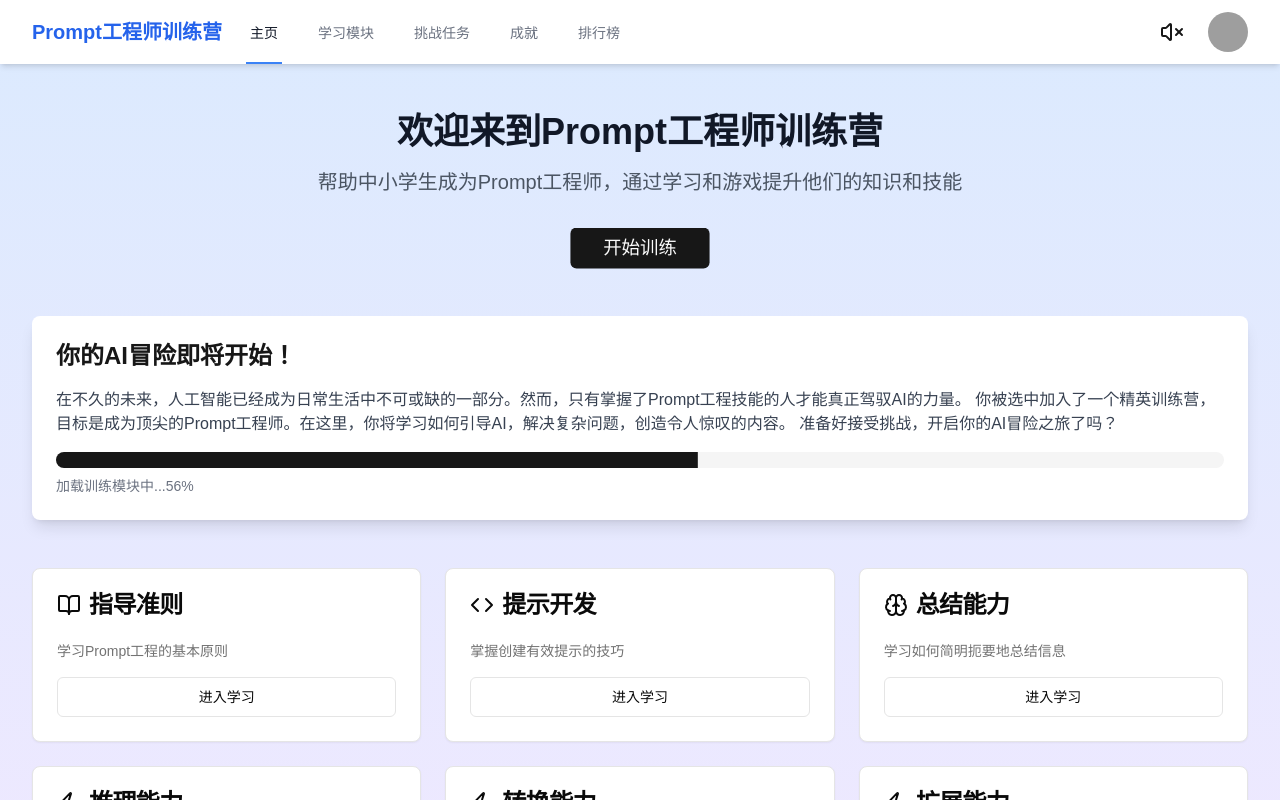
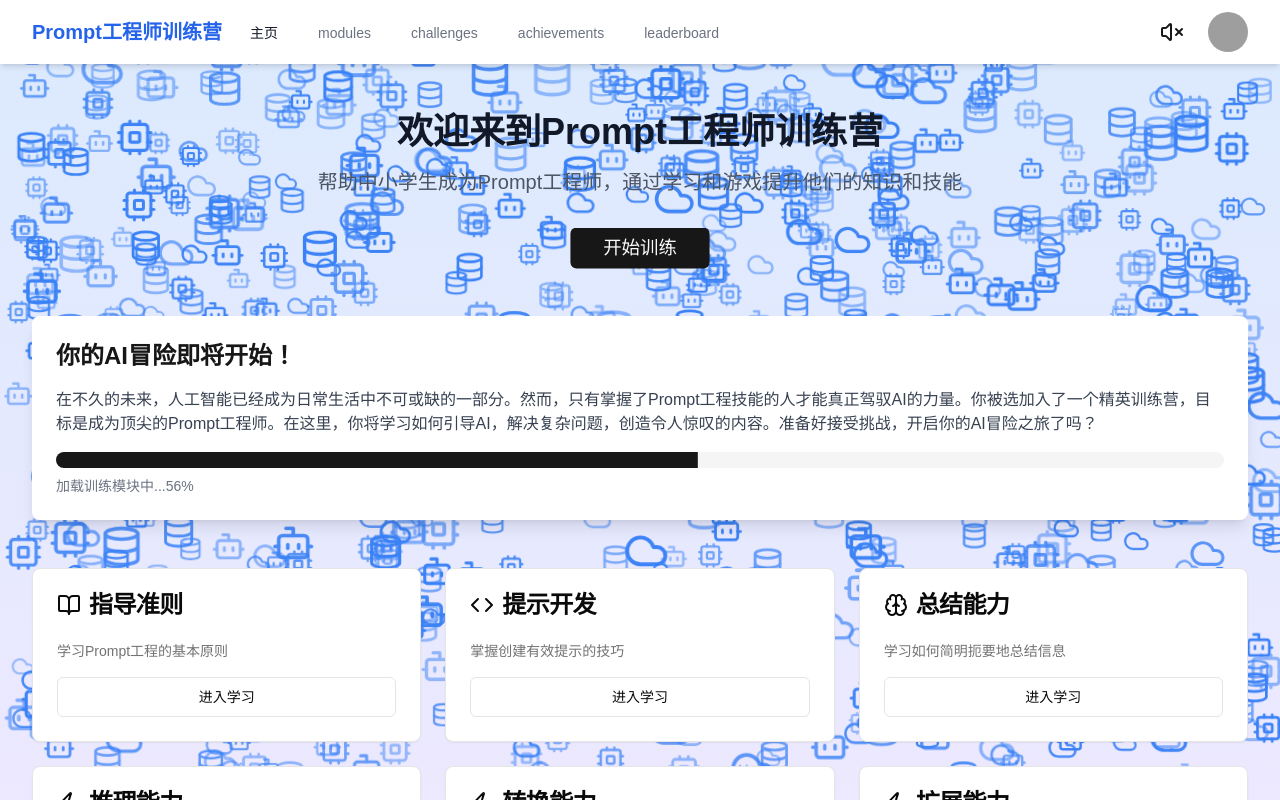
Before and after one commit to cookabc/app-universe, a Next.js app: page / in a window 1280 px wide. Shown: the top 800 px of the page. Built offline with nearby package versions, Linux system fonts and the light colour scheme; grey boxes are pictures that could not be loaded.

Commit message:
feat: Add floating icons to homepage
The commit adds floating icons to the homepage for a visually appealing effect.

```diff
--- a/src/app/page.tsx
+++ b/src/app/page.tsx
@@ -11,9 +11,55 @@ import {
 } from "@/components/ui/card";
 import { Progress } from "@/components/ui/progress";
 import { AnimatePresence, motion } from "framer-motion";
-import { BookOpen, Brain, Code, Volume2, VolumeX, Zap } from "lucide-react";
+import {
+	BookOpen,
+	Bot,
+	Brain,
+	Cloud,
+	Code,
+	Cpu,
+	Database,
+	Volume2,
+	VolumeX,
+	Zap,
+} from "lucide-react";
 import Link from "next/link";
 import { useEffect, useState } from "react";
+
+interface FloatingIconProps {
+	icon: React.ComponentType<React.SVGProps<SVGSVGElement>>;
+	x: number;
+	y: number;
+}
+
+const FloatingIcon: React.FC<FloatingIconProps> = ({ icon: Icon, x, y }) => (
+	<motion.div
+		className="absolute text-blue-500 opacity-50"
+		style={{ x, y }}
+		animate={{ y: [y, y - 50, y], opacity: [0.5, 1, 0.5] }}
+		transition={{
+			repeat: Number.POSITIVE_INFINITY,
+			duration: 5 + Math.random() * 5,
+			ease: "easeInOut",
+		}}
+	>
+		<Icon width={24 + Math.random() * 24} height={24 + Math.random() * 24} />
+	</motion.div>
+);
+
+const FloatingIcons = () => {
+	const icons = [Cpu, Database, Cloud, Bot];
+	return (
+		<div className="fixed inset-0 pointer-events-none">
+			{Array.from({ length: 20 }).map(() => {
+				const icon = icons[Math.floor(Math.random() * icons.length)];
+				const x = Math.random() * (window.innerWidth - 24);
+				const y = Math.random() * (window.innerHeight - 24);
+				return <FloatingIcon key={icon.displayName} icon={icon} x={x} y={y} />;
+			})}
+		</div>
+	);
+};
 
 export default function HomePage() {
 	const [showStory, setShowStory] = useState(false);
@@ -34,31 +80,37 @@ export default function HomePage() {
 
 	const modules = [
 		{
+			id: 1,
 			title: "指导准则",
 			description: "学习Prompt工程的基本原则",
 			icon: <BookOpen className="h-6 w-6" />,
 		},
 		{
+			id: 2,
 			title: "提示开发",
 			description: "掌握创建有效提示的技巧",
 			icon: <Code className="h-6 w-6" />,
 		},
 		{
+			id: 3,
 			title: "总结能力",
 			description: "学习如何简明扼要地总结信息",
 			icon: <Brain className="h-6 w-6" />,
 		},
 		{
+			id: 4,
 			title: "推理能力",
 			description: "培养逻辑推理和分析能力",
 			icon: <Zap className="h-6 w-6" />,
 		},
 		{
+			id: 5,
 			title: "转换能力",
 			description: "学习如何转换信息的形式和格式",
 			icon: <Zap className="h-6 w-6" />,
 		},
 		{
+			id: 6,
 			title: "扩展能力",
 			description: "掌握扩展和丰富内容的技巧",
 			icon: <Zap className="h-6 w-6" />,
@@ -67,12 +119,13 @@ export default function HomePage() {
 
 	const toggleMute = () => {
 		setIsMuted(!isMuted);
-		// 这里应该有控制背景音乐的逻辑
+		// TODO: 这里应该有控制背景音乐的逻辑
 	};
 
 	return (
-		<div className="min-h-screen bg-gradient-to-b from-blue-100 to-purple-100">
-			<nav className="bg-white shadow-md">
+		<div className="min-h-screen bg-gradient-to-b from-blue-100 to-purple-100 relative overflow-hidden">
+			<FloatingIcons />
+			<nav className="bg-white shadow-md relative z-10">
 				<div className="max-w-7xl mx-auto px-4 sm:px-6 lg:px-8">
 					<div className="flex justify-between h-16">
 						<div className="flex">
@@ -82,36 +135,21 @@ export default function HomePage() {
 								</span>
 							</div>
 							<div className="hidden sm:ml-6 sm:flex sm:space-x-8">
-								<Link
-									href="/"
-									className="border-blue-500 text-gray-900 inline-flex items-center px-1 pt-1 border-b-2 text-sm font-medium"
-								>
-									主页
-								</Link>
-								<Link
-									href="/modules"
-									className="border-transparent text-gray-500 hover:border-gray-300 hover:text-gray-700 inline-flex items-center px-1 pt-1 border-b-2 text-sm font-medium"
-								>
-									学习模块
-								</Link>
-								<Link
-									href="/challenges"
-									className="border-transparent text-gray-500 hover:border-gray-300 hover:text-gray-700 inline-flex items-center px-1 pt-1 border-b-2 text-sm font-medium"
-								>
-									挑战任务
-								</Link>
-								<Link
-									href="/achievements"
-									className="border-transparent text-gray-500 hover:border-gray-300 hover:text-gray-700 inline-flex items-center px-1 pt-1 border-b-2 text-sm font-medium"
-								>
-									成就
-								</Link>
-								<Link
-									href="/leaderboard"
-									className="border-transparent text-gray-500 hover:border-gray-300 hover:text-gray-700 inline-flex items-center px-1 pt-1 border-b-2 text-sm font-medium"
-								>
-									排行榜
-								</Link>
+								{[
+									"/",
+									"/modules",
+									"/challenges",
+									"/achievements",
+									"/leaderboard",
+								].map((href) => (
+									<Link
+										key={href}
+										href={href}
+										className={`border-transparent text-gray-500 hover:border-gray-300 hover:text-gray-700 inline-flex items-center px-1 pt-1 border-b-2 text-sm font-medium ${href === "/" ? "border-blue-500 text-gray-900" : ""}`}
+									>
+										{href === "/" ? "主页" : href.replace("/", "")}
+									</Link>
+								))}
 							</div>
 						</div>
 						<div className="flex items-center">
@@ -136,7 +174,7 @@ export default function HomePage() {
 				</div>
 			</nav>
 
-			<main className="max-w-7xl mx-auto px-4 sm:px-6 lg:px-8 py-12">
+			<main className="max-w-7xl mx-auto px-4 sm:px-6 lg:px-8 py-12 relative z-10">
 				<motion.div
 					initial={{ opacity: 0, y: -50 }}
 					animate={{ opacity: 1, y: 0 }}
@@ -173,9 +211,7 @@ export default function HomePage() {
 						>
 							<h2 className="text-2xl font-bold mb-4">你的AI冒险即将开始！</h2>
 							<p className="text-gray-700">
-								在不久的未来，人工智能已经成为日常生活中不可或缺的一部分。然而，只有掌握了Prompt工程技能的人才能真正驾驭AI的力量。
-								你被选中加入了一个精英训练营，目标是成为顶尖的Prompt工程师。在这里，你将学习如何引导AI，解决复杂问题，创造令人惊叹的内容。
-								准备好接受挑战，开启你的AI冒险之旅了吗？
+								在不久的未来，人工智能已经成为日常生活中不可或缺的一部分。然而，只有掌握了Prompt工程技能的人才能真正驾驭AI的力量。你被选加入了一个精英训练营，目标是成为顶尖的Prompt工程师。在这里，你将学习如何引导AI，解决复杂问题，创造令人惊叹的内容。准备好接受挑战，开启你的AI冒险之旅了吗？
 							</p>
 							<div className="mt-4">
 								<Progress value={progress} className="w-full" />
@@ -188,12 +224,12 @@ export default function HomePage() {
 				</AnimatePresence>
 
 				<div className="grid grid-cols-1 md:grid-cols-2 lg:grid-cols-3 gap-6">
-					{modules.map((module, index) => (
+					{modules.map((module) => (
 						<motion.div
-							key={index}
+							key={module.id}
 							initial={{ opacity: 0, y: 50 }}
 							animate={{ opacity: 1, y: 0 }}
-							transition={{ duration: 0.5, delay: index * 0.1 }}
+							transition={{ duration: 0.5 }}
 						>
 							<Card className="hover:shadow-lg transition-shadow duration-300">
 								<CardHeader>
@@ -214,7 +250,7 @@ export default function HomePage() {
 				</div>
 			</main>
 
-			<footer className="bg-white mt-12">
+			<footer className="bg-white mt-12 relative z-10">
 				<div className="max-w-7xl mx-auto py-6 px-4 sm:px-6 lg:px-8">
 					<p className="text-center text-gray-500 text-sm">
 						© 2023 Prompt工程师训练营. 保留所有权利.
```
